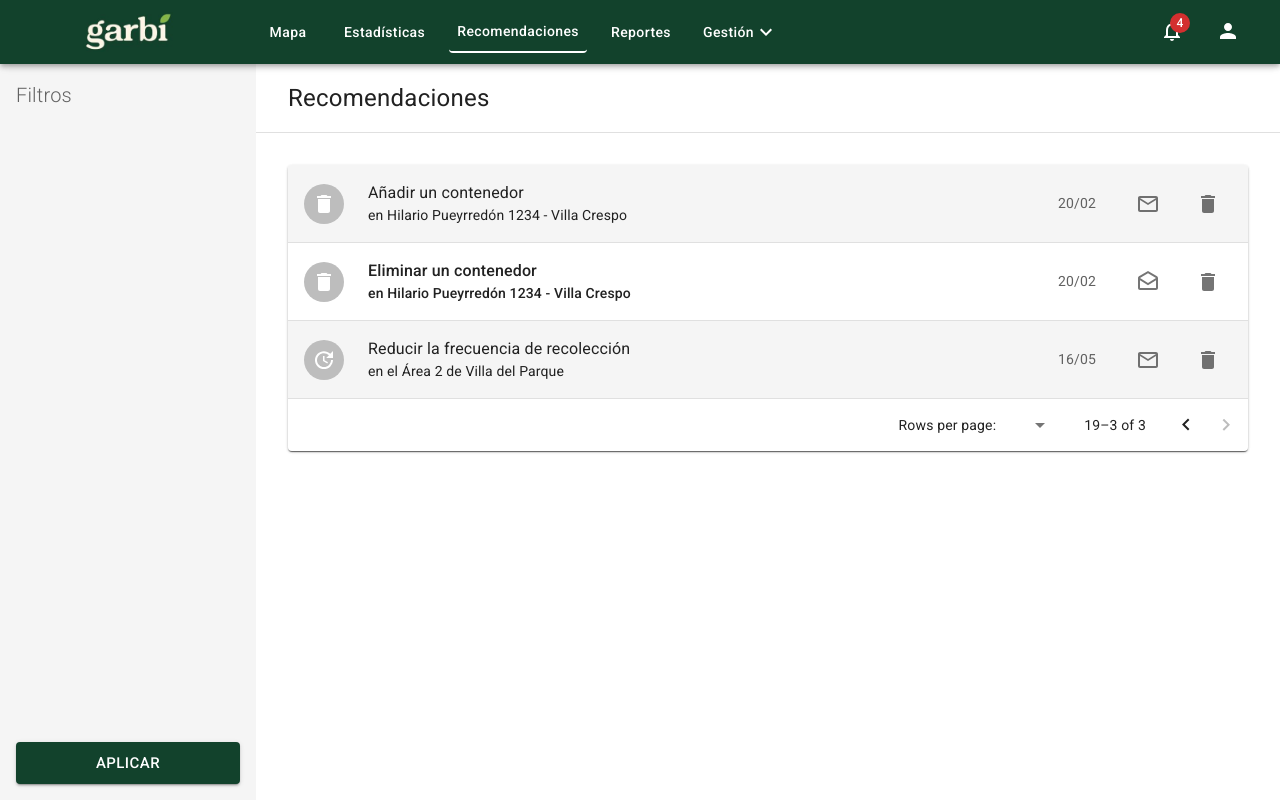
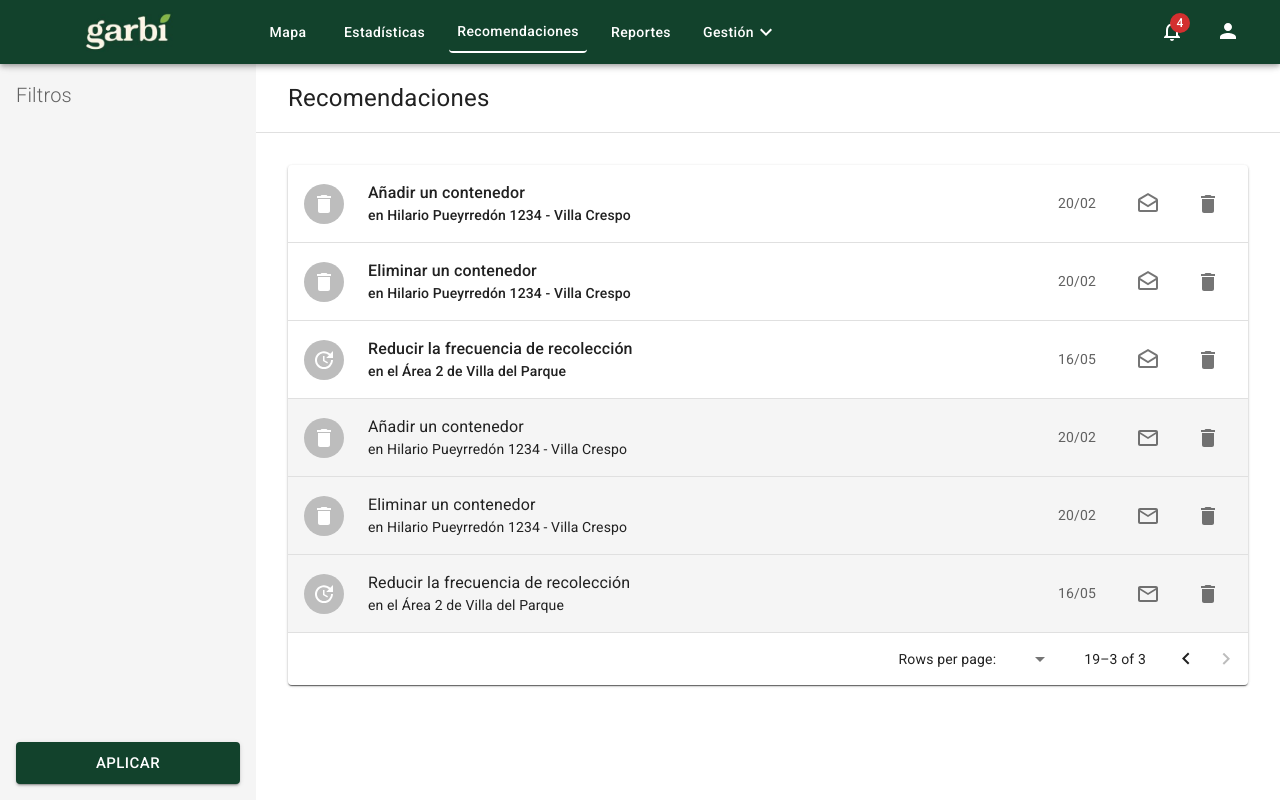
Before and after one commit to SofiaPalmieri/garbi-front, a React (Vite) app: page /recomendaciones in a window 1280 px wide. Built offline with nearby package versions, Linux system fonts and the light colour scheme; sample sign-in values are in the browser's storage.

Commit message:
added hover effect to recommendations table

```diff
--- a/src/pages/Recomendaciones/MainContent/RecommendationMainContent.jsx
+++ b/src/pages/Recomendaciones/MainContent/RecommendationMainContent.jsx
@@ -27,7 +27,7 @@ export default function RecommendationMainContent() {
       title: 'Añadir un contenedor',
       subtitle: 'en Hilario Pueyrredón 1234 - Villa Crespo',
       date: '20/02',
-      read: true,
+      read: false,
       Icon: DeleteIcon
     },
     {
@@ -40,6 +40,30 @@ export default function RecommendationMainContent() {
     },
     {
       id: 3,
+      title: 'Reducir la frecuencia de recolección',
+      subtitle: 'en el Área 2 de Villa del Parque',
+      date: '16/05',
+      read: false,
+      Icon: UpdateIcon
+    },
+    {
+      id: 4,
+      title: 'Añadir un contenedor',
+      subtitle: 'en Hilario Pueyrredón 1234 - Villa Crespo',
+      date: '20/02',
+      read: true,
+      Icon: DeleteIcon
+    },
+    {
+      id: 5,
+      title: 'Eliminar un contenedor',
+      subtitle: 'en Hilario Pueyrredón 1234 - Villa Crespo',
+      date: '20/02',
+      read: true,
+      Icon: DeleteIcon
+    },
+    {
+      id: 6,
       title: 'Reducir la frecuencia de recolección',
       subtitle: 'en el Área 2 de Villa del Parque',
       date: '16/05',
@@ -84,7 +108,15 @@ export default function RecommendationMainContent() {
                 <TableRow
                   key={row.id}
                   sx={{
-                    backgroundColor: row.read ? '#F5F5F5' : 'inherit'
+                    backgroundColor: row.read ? '#F5F5F5' : 'inherit',
+                    transition: 'box-shadow 0.1s ease, z-index 0.1s ease',
+                    position: 'relative',
+                    zIndex: 1,
+                    '&:hover': {
+                      boxShadow: '0px 1px 8px rgba(0, 0, 0, 0.3)',
+                      zIndex: 10,
+                      cursor: 'pointer'
+                    }
                   }}
                 >
                   <TableCell
```
